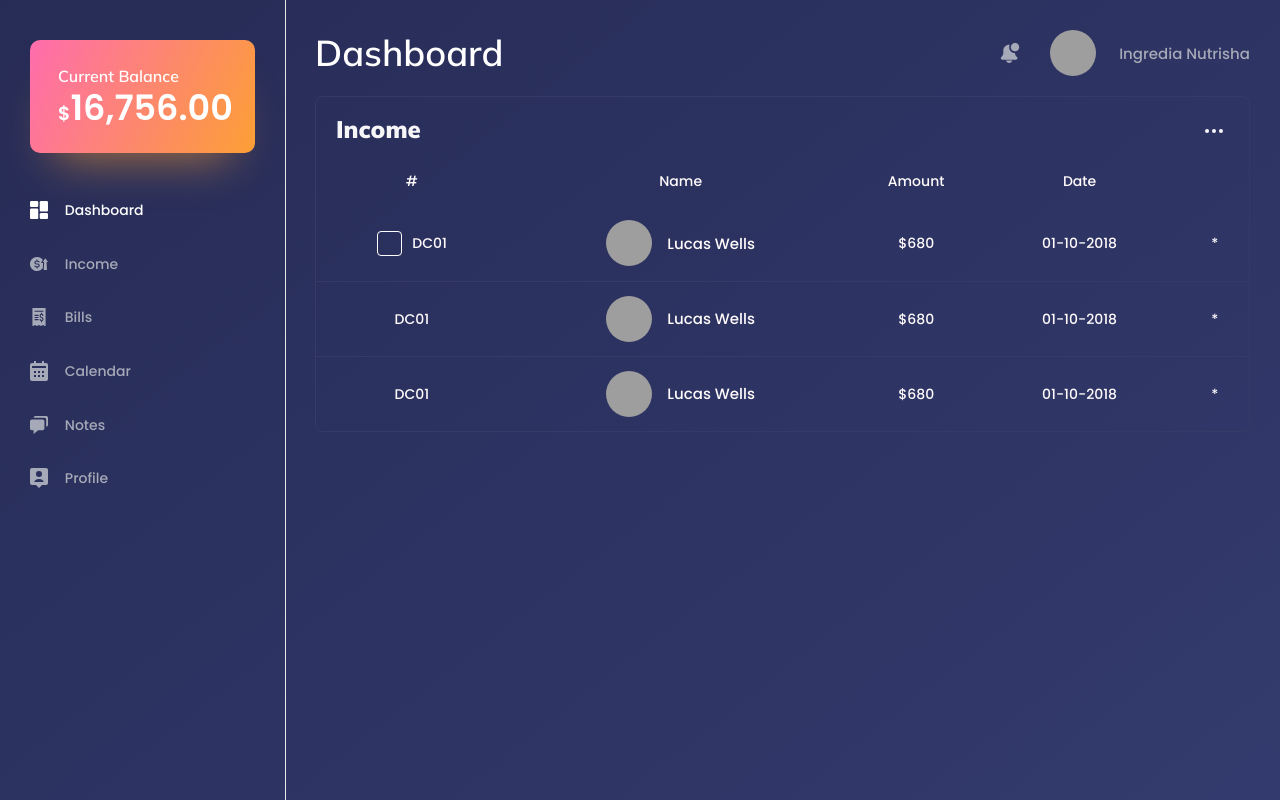
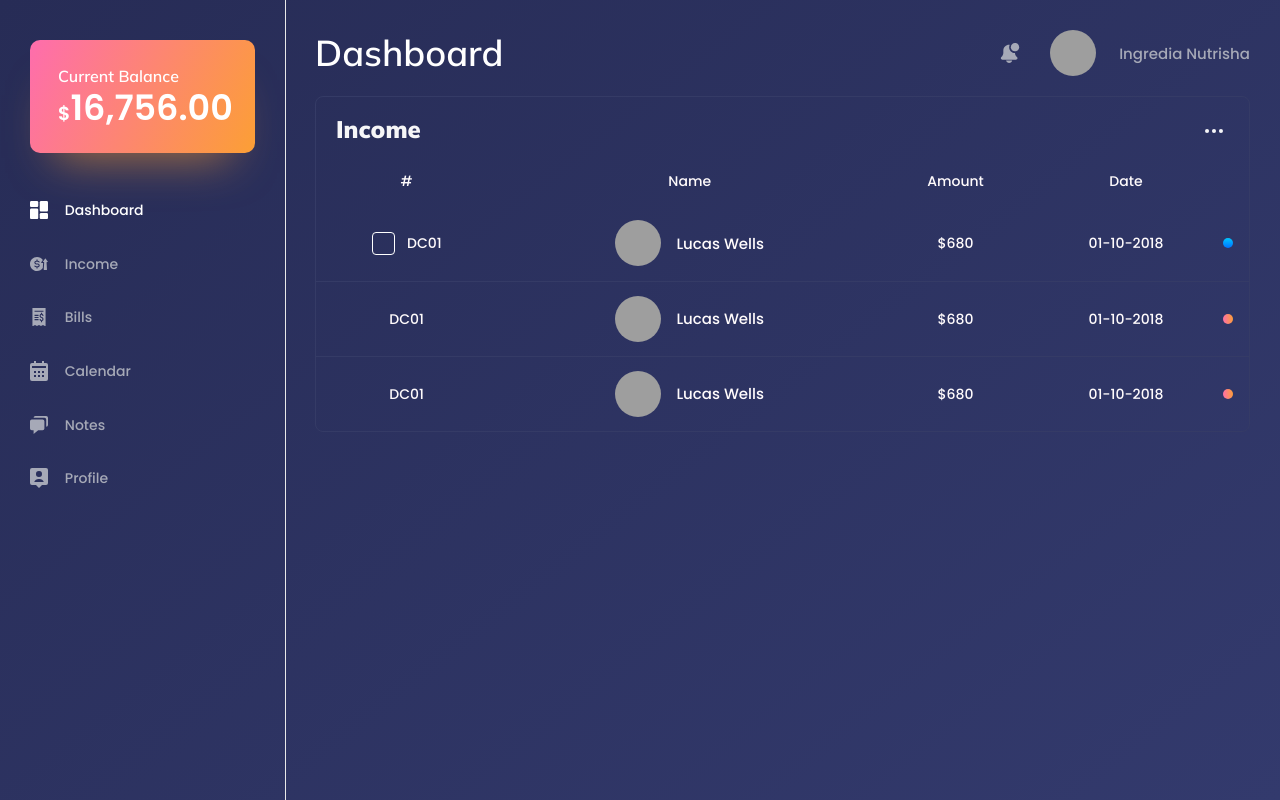
Before and after one commit to diazevedo/expensezzz, a React (Create React App) app: page /dashboard in a window 1280 px wide. Built offline with nearby package versions, Linux system fonts and the light colour scheme; grey boxes are pictures that could not be loaded.

Commit message:
Income or expense status component

```diff
--- a/src/components/Checkbox/styles.js
+++ b/src/components/Checkbox/styles.js
@@ -19,8 +19,8 @@ export const Label = styled.label`
 
 export const Span = styled.span`
   background: transparent;
-  width: 2.5rem;
-  height: 2.5rem;
+  width: 2.3rem;
+  height: 2.3rem;
   display: block;
   border: 1px solid #fff;
   position: absolute;
--- /dev/null
+++ b/src/components/Status/index.js
@@ -0,0 +1,13 @@
+import React from 'react';
+
+import * as S from './styles';
+
+function Status({ state }) {
+  return (
+    <S.Container state={state}>
+      {state === 1 ? 'income' : 'expense'}
+    </S.Container>
+  );
+}
+
+export default Status;
--- /dev/null
+++ b/src/components/Status/styles.js
@@ -0,0 +1,12 @@
+import styled from 'styled-components';
+import { blueGradient, orangeGradient } from '../../styles/reusable';
+
+export const Container = styled.span`
+  display: block;
+  width: 10px;
+  height: 10px;
+
+  background: ${(props) => (props.state === 1 ? orangeGradient : blueGradient)};
+  border-radius: 50%;
+  text-indent: -9999px;
+`;
--- a/src/components/Table/index.js
+++ b/src/components/Table/index.js
@@ -1,6 +1,7 @@
 import React from 'react';
 import ProfileCard from '../../components/ProfileCard';
 import Checkbox from '../../components/Checkbox';
+import Status from '../../components/Status';
 
 import * as S from './styles';
 import menuDots from '../../assets/icons/menu-dots.svg';
@@ -51,7 +52,9 @@ function Table({ trs = headers }) {
             </S.TDProfile>
             <td>$680</td>
             <td>01-10-2018</td>
-            <td>*</td>
+            <td>
+              <Status state={2} />
+            </td>
           </tr>
           <tr>
             <td>DC01</td>
@@ -60,7 +63,9 @@ function Table({ trs = headers }) {
             </S.TDProfile>
             <td>$680</td>
             <td>01-10-2018</td>
-            <td>*</td>
+            <td>
+              <Status state={1} />
+            </td>
           </tr>
           <tr>
             <td>DC01</td>
@@ -69,7 +74,9 @@ function Table({ trs = headers }) {
             </S.TDProfile>
             <td>$680</td>
             <td>01-10-2018</td>
-            <td>*</td>
+            <td>
+              <Status state={1} />
+            </td>
           </tr>
         </tbody>
       </S.Table>
--- a/src/components/Table/styles.js
+++ b/src/components/Table/styles.js
@@ -53,7 +53,6 @@ export const Table = styled.table`
   }
 
   tbody > tr > td {
-    padding: 1em;
     vertical-align: middle;
     text-align: center;
   }
--- a/src/styles/reusable.js
+++ b/src/styles/reusable.js
@@ -5,3 +5,9 @@ export const flex = css`
   justify-content: space-between;
   align-items: center;
 `;
+
+export const blueGradient =
+  'linear-gradient(180deg,rgba(0, 198, 255, 1) 0%,rgba(0, 114, 255, 1) 100%)';
+
+export const orangeGradient =
+  'linear-gradient(85deg,rgba(254, 109, 173, 1) 0%, rgba(252, 159, 53, 1) 100%)';
```
